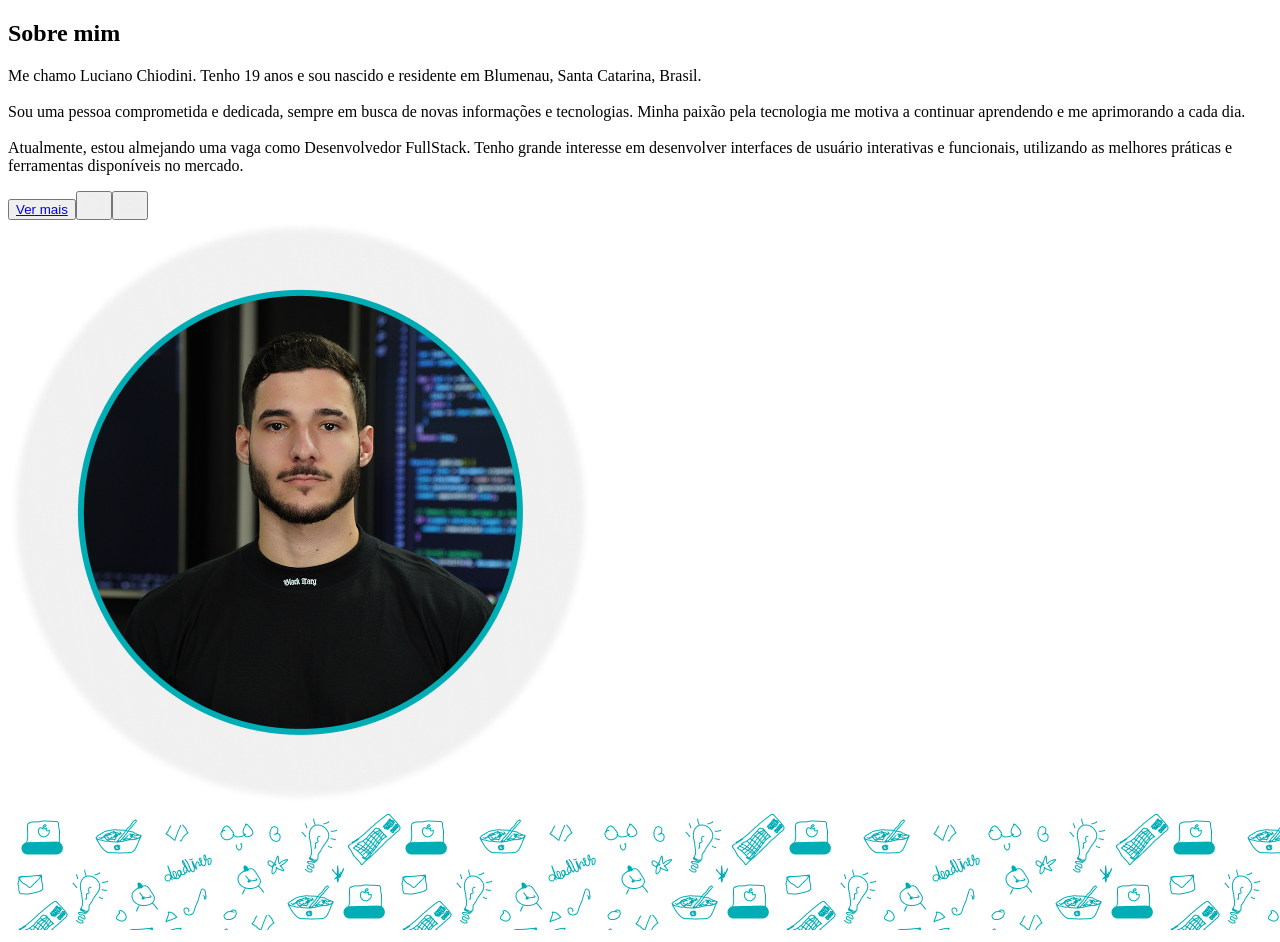
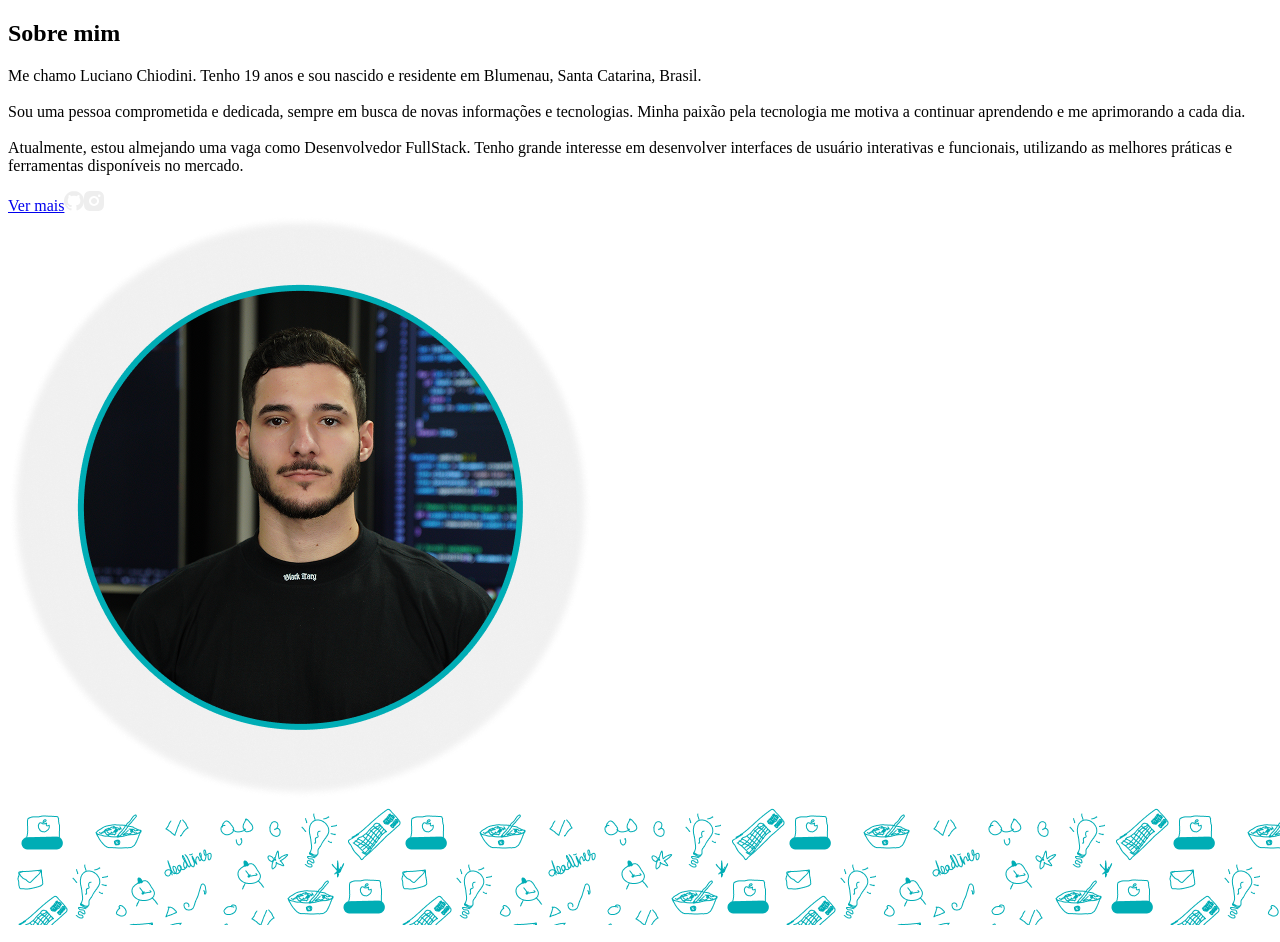
Before and after one commit to yLucino/Portfolio-2.0-Next, a Next.js app: page /about-me/page in a window 1280 px wide. Shown: the top 942 px of the page. Built offline with nearby package versions, Linux system fonts and the light colour scheme.

Commit message:
ajust link in buttons

```diff
--- a/pages/about-me/page.tsx
+++ b/pages/about-me/page.tsx
@@ -22,15 +22,9 @@ export default function AboutMe() {
         </p>
 
         <div className="flex gap-3">
-          <button className="h-[43px] w-[218px] rounded-full bg-cian text-light-white font-b-h4-16 cursor-pointer transition-all duration-300 hover:scale-105 hover:shadow-2xl shadow-cian">
-            <Link href={'/certifications'}>Ver mais</Link>
-          </button>
-          <button className="size-[43px] rounded-full bg-gray flex items-center justify-center cursor-pointer transition-all duration-300 hover:scale-105 hover:shadow-2xl shadow-gray">
-            <Link href={'https://github.com/yLucino'} target="_blank"><Image src={iconGitHub} alt=""/></Link>
-          </button>
-          <button className="size-[43px] rounded-full bg-gray flex items-center justify-center cursor-pointer transition-all duration-300 hover:scale-105 hover:shadow-2xl shadow-gray">
-            <Link href={'https://www.instagram.com/luci_ano_chi'} target="_blank"><Image src={iconInstagram} alt=""/></Link>
-          </button>
+          <Link href={'/certifications'} className="h-[43px] w-[218px] flex justify-center items-center rounded-full bg-cian text-light-white font-b-h4-16 cursor-pointer transition-all duration-300 hover:scale-105 hover:shadow-2xl shadow-cian">Ver mais</Link>
+          <Link href={'https://github.com/yLucino'} target="_blank" className="size-[43px] rounded-full bg-gray flex items-center justify-center cursor-pointer transition-all duration-300 hover:scale-105 hover:shadow-2xl shadow-gray"><Image src={iconGitHub} alt=""/></Link>
+          <Link href={'https://www.instagram.com/luci_ano_chi'} target="_blank" className="size-[43px] rounded-full bg-gray flex items-center justify-center cursor-pointer transition-all duration-300 hover:scale-105 hover:shadow-2xl shadow-gray"><Image src={iconInstagram} alt=""/></Link>
         </div>
       </div>
 
--- a/pages/skills/page.tsx
+++ b/pages/skills/page.tsx
@@ -120,11 +120,7 @@ export default function Skills() {
     <section id="skills" className="flex flex-col justify-center items-center w-full h-screen bg-dark-blue pt-32 px-32">
       <div className="flex items-center justify-between mb-[64px] w-[1060px]">
         <h1 className="text-light-white font-b-title-desktop-64 ">Minhas <span>habilidades</span></h1>
-        <button className="bg-gray font-b-h4-16 text-cian rounded-full w-[121px] h-[46px] cursor-pointer transition-all duration-300 hover:scale-105 hover:shadow-2xl shadow-gray">
-          <Link href={'https://www.linkedin.com/in/luciano-chiodini-6a35092b3/details/education'} target="_blank">
-            Ver mais
-          </Link>
-        </button>
+        <Link href={'https://www.linkedin.com/in/luciano-chiodini-6a35092b3/details/education'} target="_blank" className="bg-gray flex justify-center items-center font-b-h4-16 text-cian rounded-full w-[121px] h-[46px] cursor-pointer transition-all duration-300 hover:scale-105 hover:shadow-2xl shadow-gray">Ver mais</Link>
       </div>
 
       <ul className="flex flex-wrap gap-5 w-[1060px]">
```
Also changed, not shown: pages/home/page.tsx (+3 -5 lines).
